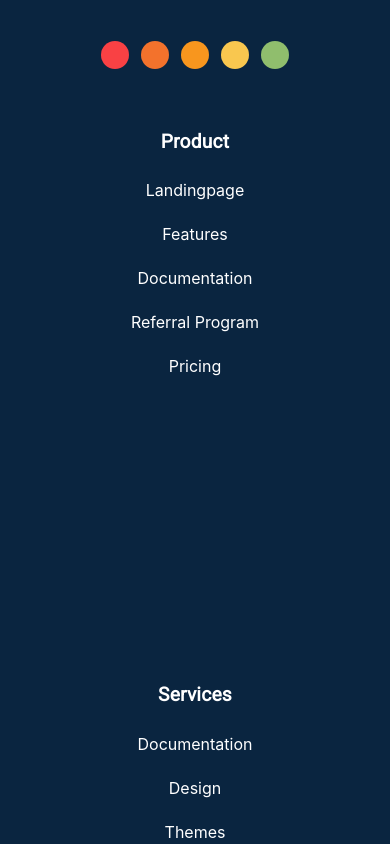
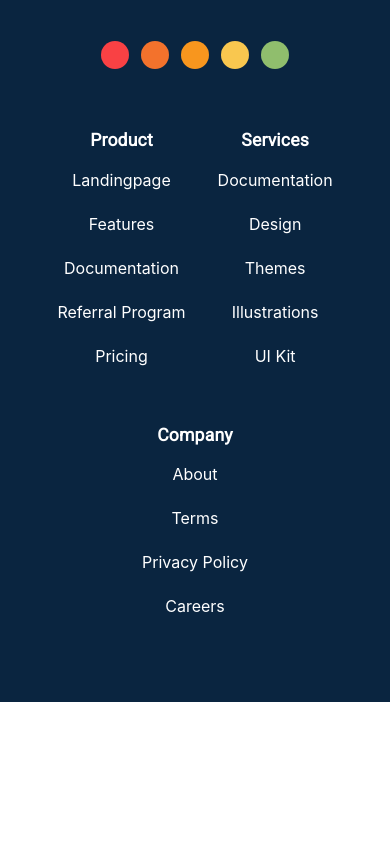
Before and after one commit to Kanishk1420/Blogging-Platform, a React (Vite) app in the folder client/: page / in a window 390 px wide. Shown: the part 5160-6004 px from the top of the page. After the commit the page ends 5862 px from the top, so only its background shows below. Built offline with nearby package versions, Linux system fonts and the light colour scheme.

Commit message:
fixes footer for mobile devices

```diff
--- a/client/src/components/home/Home.jsx
+++ b/client/src/components/home/Home.jsx
@@ -609,14 +609,18 @@ const Home = () => {
             justifyContent: 'center',
             textAlign: 'center'
           }}>
-            {/* Categories and links in centered Grid */}
-            <Grid container spacing={35} sx={{ maxWidth: '1000px', justifyContent: 'center' }}>
+            {/* Categories and links in centered Grid - UPDATED SPACING FOR MOBILE */}
+            <Grid
+              container
+              spacing={{ xs: 4, sm: 8, md: 35 }}
+              sx={{ maxWidth: '1000px', justifyContent: 'center' }}
+            >
               {/* Product Column */}
               <Grid item xs={12} sm={4} md={4}>
                 <Typography variant="subtitle1" sx={{
                   fontWeight: 'bold',
-                  mb: 2.5,
-                  fontSize: '1.2rem',
+                  mb: { xs: 1.5, sm: 2.5 },  // Less margin on mobile
+                  fontSize: { xs: '1.1rem', sm: '1.2rem' },
                   textAlign: 'center'
                 }}>
                   Product
@@ -647,8 +651,8 @@ const Home = () => {
               <Grid item xs={12} sm={4} md={4}>
                 <Typography variant="subtitle1" sx={{
                   fontWeight: 'bold',
-                  mb: 2.5,
-                  fontSize: '1.2rem',
+                  mb: { xs: 1.5, sm: 2.5 },  // Less margin on mobile
+                  fontSize: { xs: '1.1rem', sm: '1.2rem' },
                   textAlign: 'center'
                 }}>
                   Services
@@ -679,8 +683,8 @@ const Home = () => {
               <Grid item xs={12} sm={4} md={4}>
                 <Typography variant="subtitle1" sx={{
                   fontWeight: 'bold',
-                  mb: 2.5,
-                  fontSize: '1.2rem',
+                  mb: { xs: 1.5, sm: 2.5 },  // Less margin on mobile
+                  fontSize: { xs: '1.1rem', sm: '1.2rem' },
                   textAlign: 'center'
                 }}>
                   Company
```
